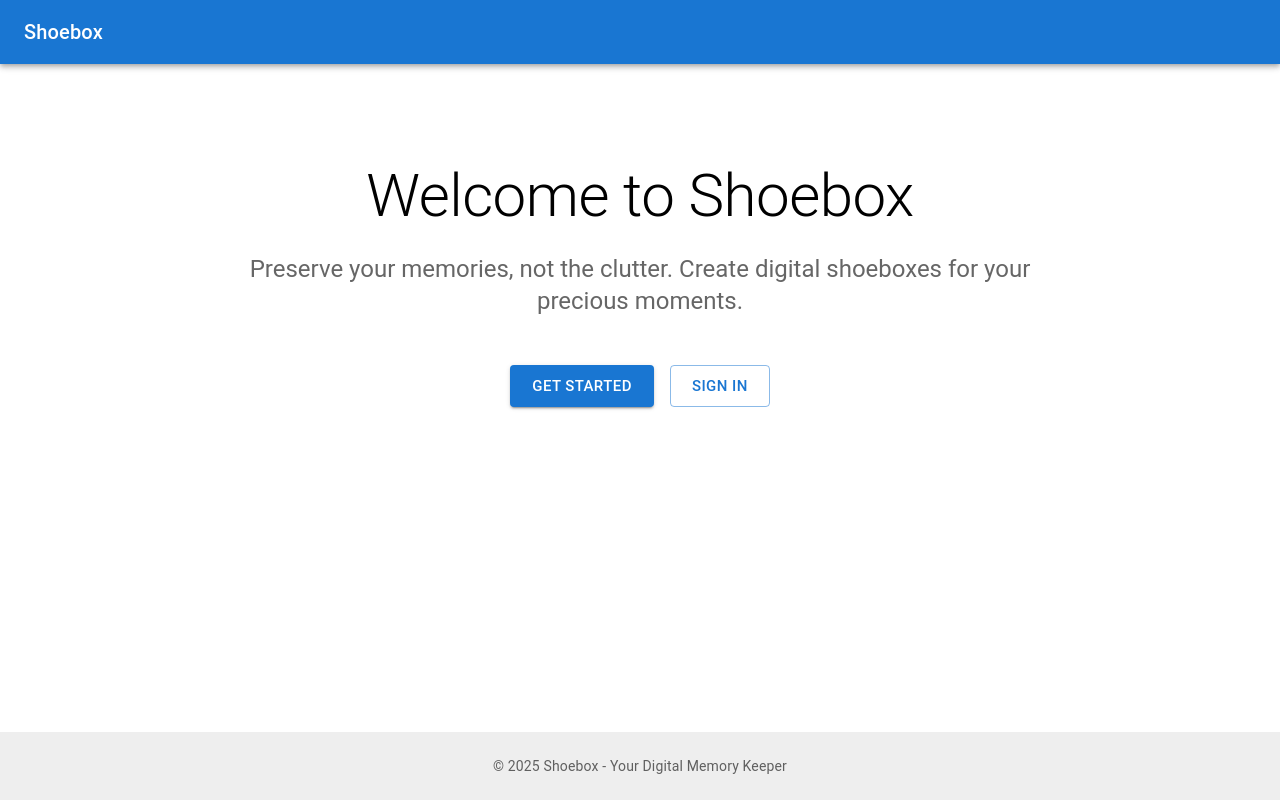
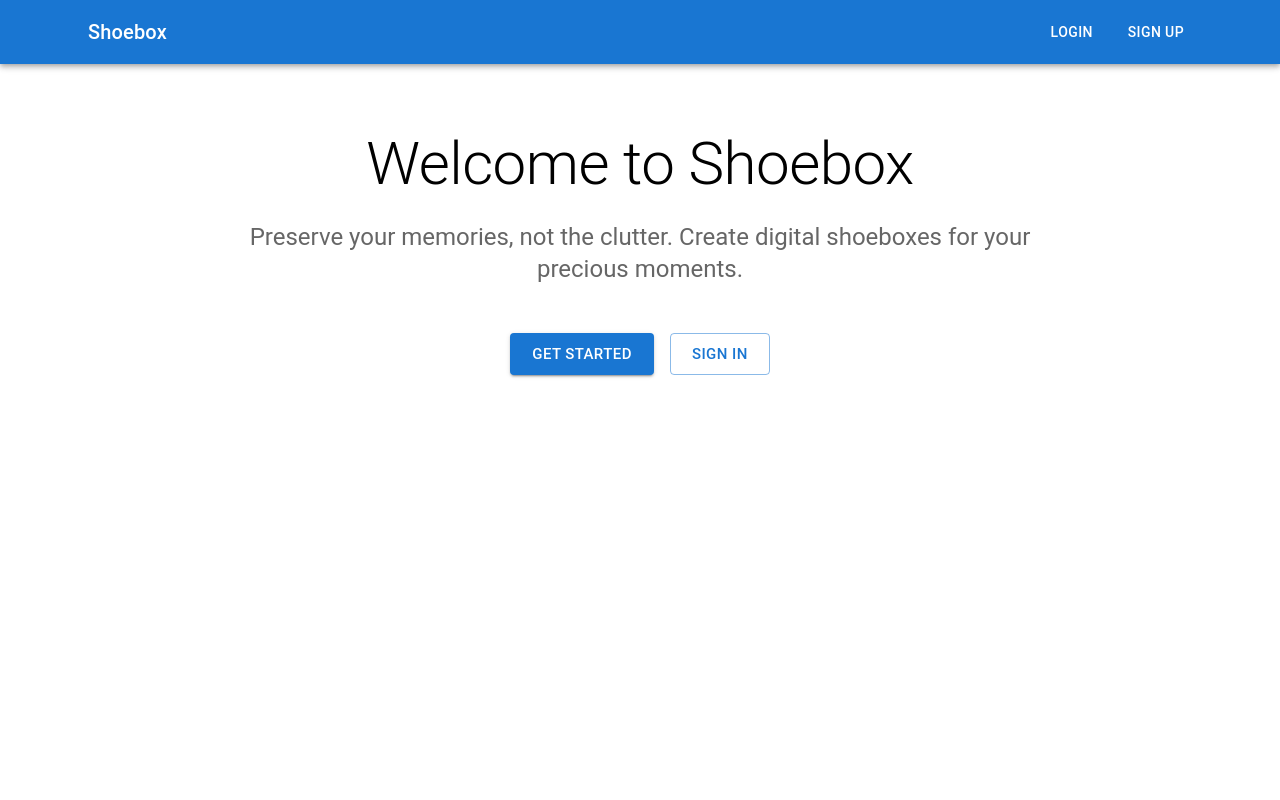
Before and after one commit to jadenmounteer/shoebox, a React (Create React App) app: page / in a window 1280 px wide. Built offline with nearby package versions, Linux system fonts and the light colour scheme; no server answers.

Commit message:
Refactor App component to include AuthProvider and Navbar; restructure layout with MUI Box for improved styling and organization

```diff
--- a/src/App.tsx
+++ b/src/App.tsx
@@ -1,22 +1,32 @@
 import React from "react";
 import { BrowserRouter as Router, Routes, Route } from "react-router-dom";
+import { Box } from "@mui/material";
 import Layout from "./components/Layout";
+import Navbar from "./components/Navbar";
 import Home from "./pages/Home";
 import Login from "./pages/Login";
 import SignUp from "./pages/SignUp";
+import { AuthProvider } from "./contexts/AuthContext";
 
 const App: React.FC = () => {
   return (
+    <AuthProvider>
       <Router>
-      <Layout>
+        <Box
+          sx={{ display: "flex", flexDirection: "column", minHeight: "100vh" }}
+        >
+          <Navbar />
+          <Box component="main" sx={{ flex: 1 }}>
             <Routes>
               <Route path="/" element={<Home />} />
               <Route path="/login" element={<Login />} />
               <Route path="/signup" element={<SignUp />} />
               {/* We'll add more routes here as we create them */}
             </Routes>
-      </Layout>
+          </Box>
+        </Box>
       </Router>
+    </AuthProvider>
   );
 };
 
--- /dev/null
+++ b/src/components/Navbar.tsx
@@ -0,0 +1,67 @@
+import React from "react";
+import { useNavigate, Link } from "react-router-dom";
+import {
+  AppBar,
+  Toolbar,
+  Typography,
+  Button,
+  Box,
+  Container,
+} from "@mui/material";
+import { useAuth } from "../contexts/AuthContext";
+import { logout } from "../services/auth";
+
+const Navbar: React.FC = () => {
+  const { user } = useAuth();
+  const navigate = useNavigate();
+
+  const handleLogout = async () => {
+    try {
+      await logout();
+      navigate("/");
+    } catch (error) {
+      console.error("Failed to log out:", error);
+    }
+  };
+
+  return (
+    <AppBar position="static">
+      <Container maxWidth="lg">
+        <Toolbar sx={{ justifyContent: "space-between" }}>
+          <Typography
+            variant="h6"
+            component={Link}
+            to="/"
+            sx={{ textDecoration: "none", color: "inherit" }}
+          >
+            Shoebox
+          </Typography>
+
+          <Box sx={{ display: "flex", gap: 2 }}>
+            {user ? (
+              <>
+                <Button color="inherit" component={Link} to="/dashboard">
+                  My Shoeboxes
+                </Button>
+                <Button color="inherit" onClick={handleLogout}>
+                  Logout
+                </Button>
+              </>
+            ) : (
+              <>
+                <Button color="inherit" component={Link} to="/login">
+                  Login
+                </Button>
+                <Button color="inherit" component={Link} to="/signup">
+                  Sign Up
+                </Button>
+              </>
+            )}
+          </Box>
+        </Toolbar>
+      </Container>
+    </AppBar>
+  );
+};
+
+export default Navbar;
--- /dev/null
+++ b/src/contexts/AuthContext.tsx
@@ -0,0 +1,42 @@
+import React, { createContext, useContext, useEffect, useState } from "react";
+import { User } from "firebase/auth";
+import { onAuthStateChange } from "../services/auth";
+
+interface AuthContextType {
+  user: User | null;
+  loading: boolean;
+}
+
+const AuthContext = createContext<AuthContextType>({
+  user: null,
+  loading: true,
+});
+
+export function useAuth() {
+  return useContext(AuthContext);
+}
+
+export function AuthProvider({ children }: { children: React.ReactNode }) {
+  const [user, setUser] = useState<User | null>(null);
+  const [loading, setLoading] = useState(true);
+
+  useEffect(() => {
+    const unsubscribe = onAuthStateChange((user) => {
+      setUser(user);
+      setLoading(false);
+    });
+
+    return unsubscribe;
+  }, []);
+
+  const value = {
+    user,
+    loading,
+  };
+
+  return (
+    <AuthContext.Provider value={value}>
+      {!loading && children}
+    </AuthContext.Provider>
+  );
+}
```
Lines whose indentation alone changed are shown as unchanged.
